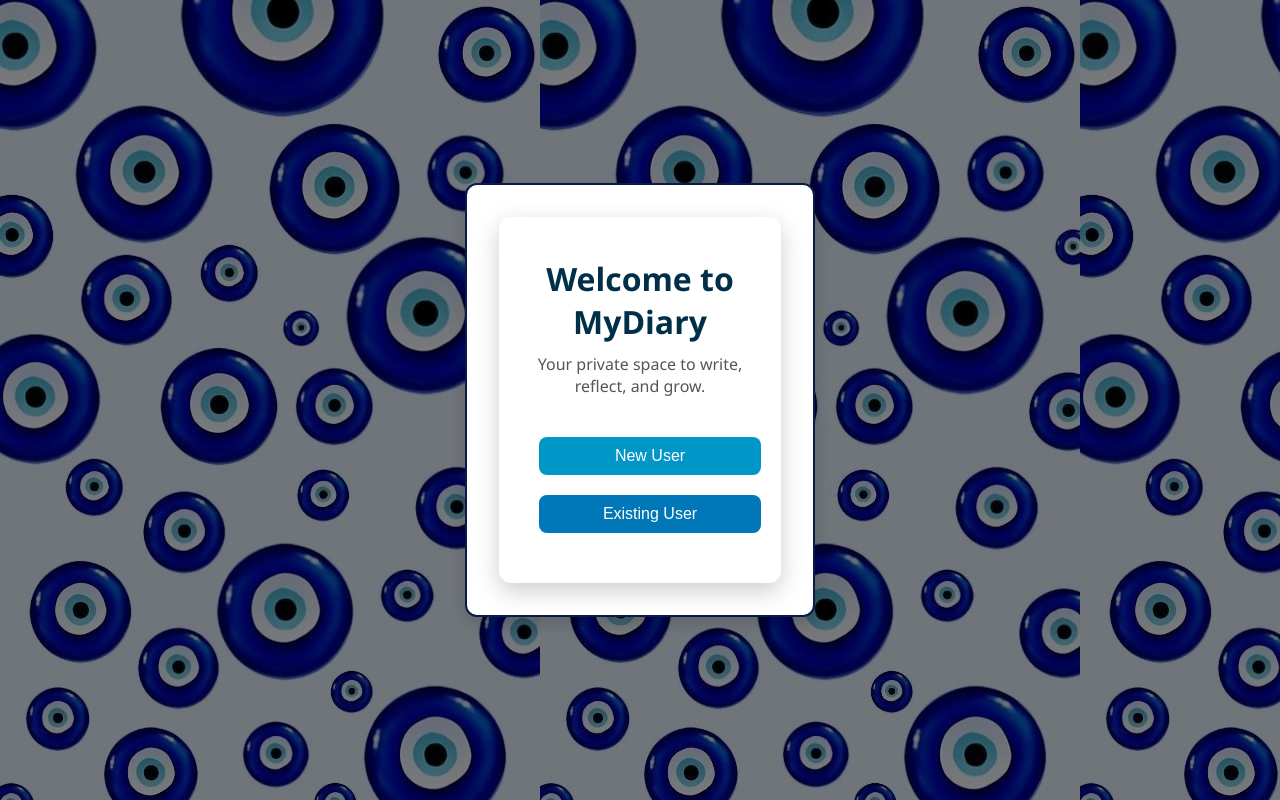
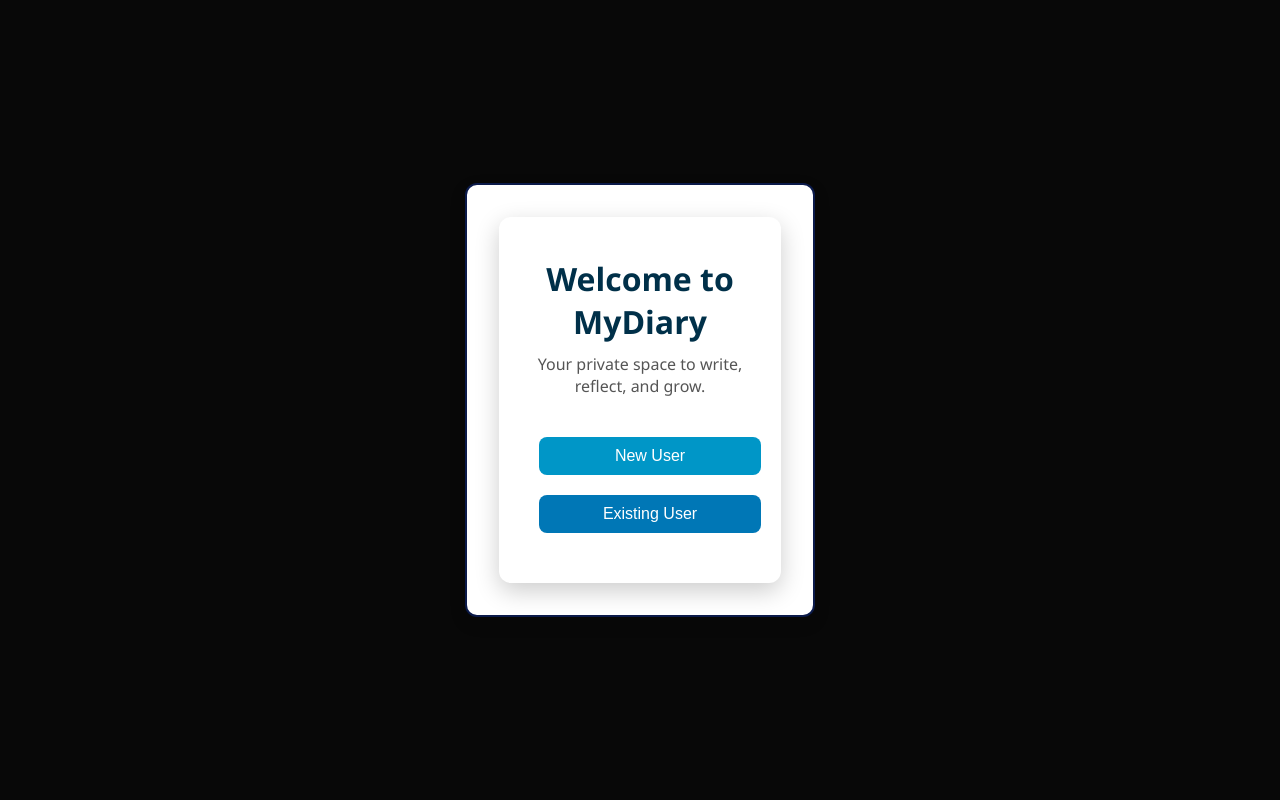
Before and after one commit to yashpatil322/mydiary, a PHP site: page / in a window 1280 px wide. Run offline with PHP 8.4, Linux system fonts and the light colour scheme.

Commit message:
bg change

```diff
--- a/index.php
+++ b/index.php
@@ -137,13 +137,15 @@
     }
 
     body {
-      background-image: url(imgs/evileye.jpeg);
   font-family: 'Segoe UI', sans-serif;
   background-color: var(--beige);
   display: flex;
   align-items: center;
   justify-content: center;
   height: 100vh;
+  background-size: cover;
+  background-repeat: no-repeat;
+  background-position: center;
 }
 
       body::before {
@@ -276,5 +278,21 @@
       <button class="btn login" onclick="location.href='login.html'">Existing User</button>
     </div>
   </div>
+<script>
+  const bgImages = [
+    'imgs/evileye1.jpeg',
+    'imgs/evileye2.jpeg',
+    'imgs/evileye3.jpeg',
+    'imgs/evileye4.jpeg',
+    'imgs/evileye5.jpeg',
+    'imgs/evileye6.jpeg',
+    'imgs/evileye7.jpeg',
+    'imgs/evileye8.jpeg'
+  ];
+
+  const randomIndex = Math.floor(Math.random() * bgImages.length);
+  document.body.style.backgroundImage = `url('${bgImages[randomIndex]}')`;
+</script>
+
 </body>
 </html>
```
Also changed, not shown: imgs/evileye1.jpeg (renamed from imgs/evileye.jpeg), imgs/evileye2.jpeg (added), imgs/evileye3.jpeg (added), imgs/evileye4.jpeg (added), imgs/evileye5.jpeg (added), imgs/evileye6.jpeg (added), imgs/evileye7.jpeg (added), imgs/evileye8.jpeg (added). Lines whose indentation alone changed are shown as unchanged.
